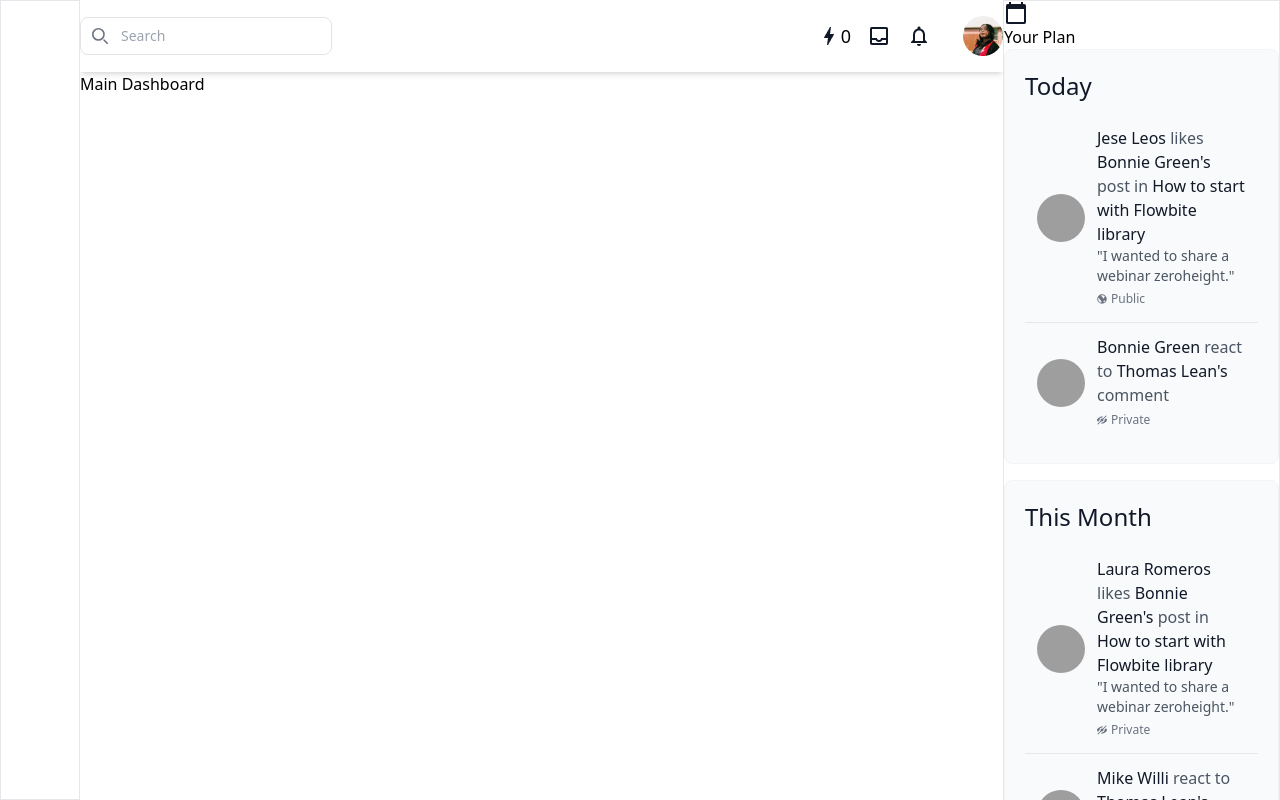
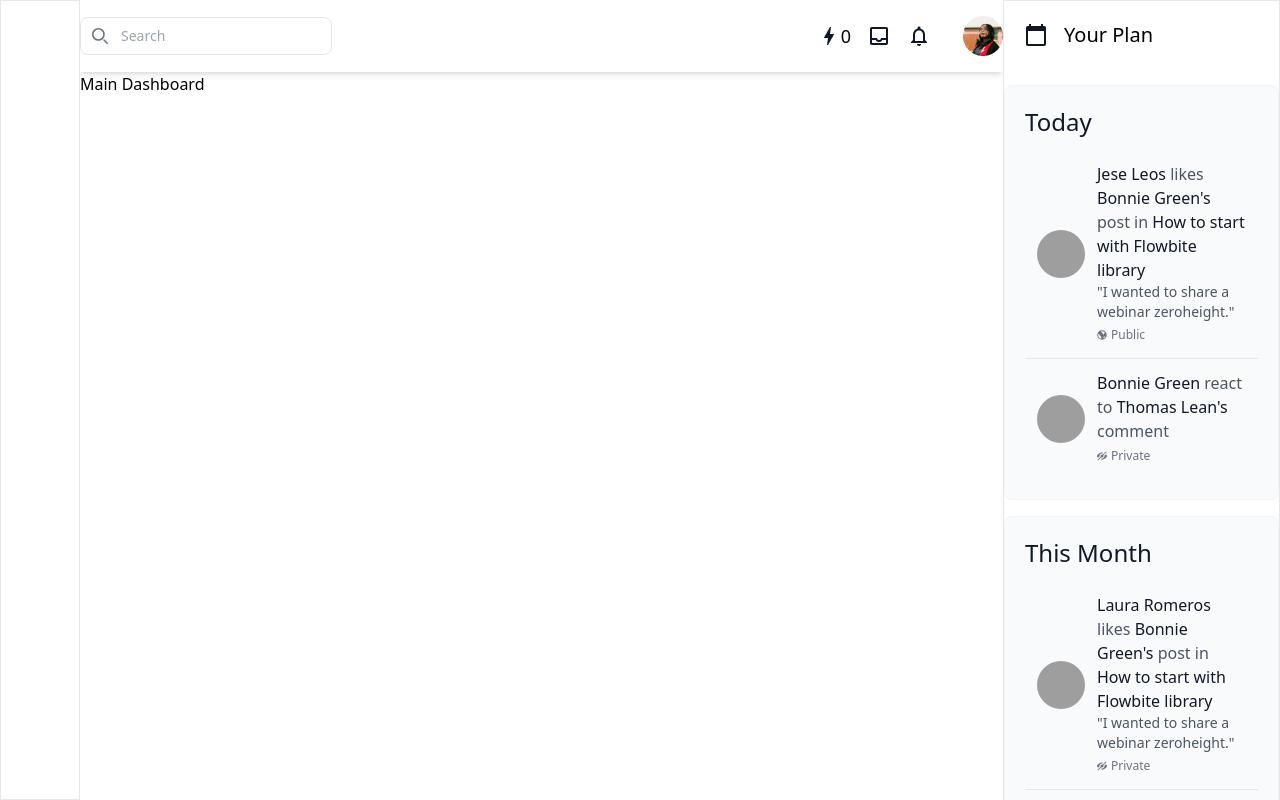
Before and after one commit to FevenSeyfu/Learnovation-by-innov8ors, a React (Vite) app in the folder Frontend/: page /dashboard in a window 1280 px wide. Both pictures are taken after a click on the button 1240 px from the left and 40 px from the top of the page. Built offline with nearby package versions, Linux system fonts and the light colour scheme; grey boxes are pictures that could not be loaded.

Commit message:
Stylizing expand button

```diff
--- a/Frontend/src/components/Dashboard/Sidebar/Agenda.jsx
+++ b/Frontend/src/components/Dashboard/Sidebar/Agenda.jsx
@@ -13,15 +13,19 @@ const Agenda = () => {
 
         <button onClick={toggleRightSidebar}>
         {(!isRightSidebarExpanded) && (
-            <div className="p-7">
+            <div className="p-6">
               <img src={plansIcon} className=""></img>
             </div>
 
           )}
           {isRightSidebarExpanded && (
-            <div>
-              <img src={plansIcon} className=""></img>
-              <p>Your Plan</p>
+            <div className="p-5 mb-4">
+              <ul>
+                <li className="flex items-center space-x-4">
+                  <img src={plansIcon} ></img>
+                  <p className="font-medium text-xl">Your Plan</p>
+                </li>
+              </ul>
             </div>
 
           )}
```
